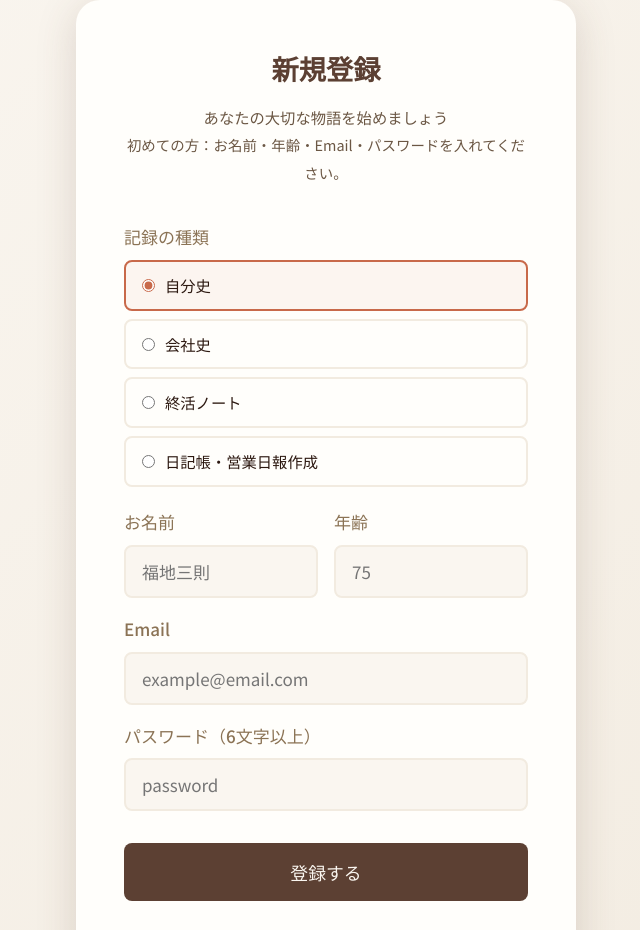
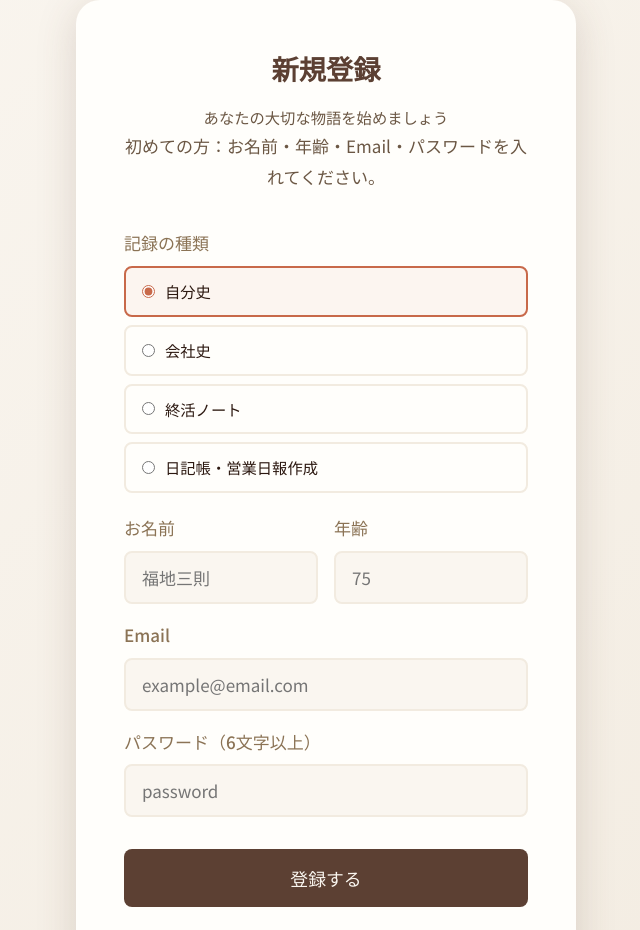
Before and after one commit to MitsunoriFukuchi692/life-memo-navi, a React (Vite) app in the folder frontend/: page /register in a window 1280 px wide. Shown: the part 40-970 px from the top of the page, without its empty margins (314-954 px from the left). Built offline with nearby package versions, Linux system fonts and the light colour scheme; no server answers.

Commit message:
新規登録画面のフォントサイズを改善

```diff
--- a/frontend/src/pages/RegisterPage.tsx
+++ b/frontend/src/pages/RegisterPage.tsx
@@ -179,7 +179,7 @@ export default function RegisterPage() {
             {isPublisherMode ? '自分史の記録を始めましょう' : (
               <>
                 あなたの大切な物語を始めましょう<br />
-                <span style={{ fontSize: '0.85rem' }}>初めての方：お名前・年齢・Email・パスワードを入れてください。</span>
+                <span style={{ fontSize: '1rem' }}>初めての方：お名前・年齢・Email・パスワードを入れてください。</span>
               </>
             )}
           </p>
@@ -254,7 +254,7 @@ export default function RegisterPage() {
             {loading ? '登録中...' : '登録する'}
           </button>
         </form>
-        <p style={{ textAlign: 'center', marginTop: '24px', color: 'var(--text-light)', fontSize: '0.9rem' }}>
+        <p style={{ textAlign: 'center', marginTop: '24px', color: 'var(--text-light)', fontSize: '1rem' }}>
           2回目以降の方はこちらで{' '}
           <Link to="/login" style={{ color: 'var(--accent)', textDecoration: 'none', fontWeight: 500 }}>ログイン</Link>
         </p>
```
